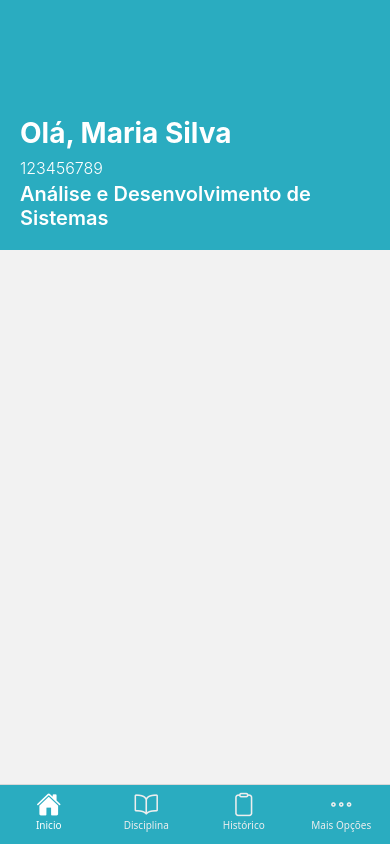
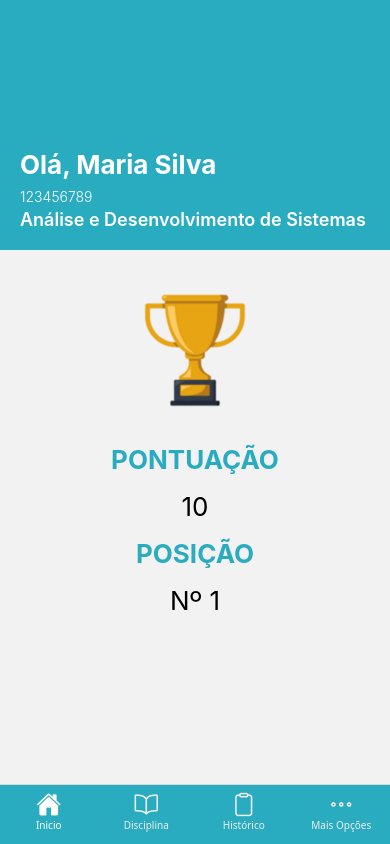
Before and after one commit to souzadevofic/edu-gaming-app, a React Native app: screen /HomeTabs in a window 390 px wide. Built offline with nearby package versions, Linux system fonts and the light colour scheme.

Commit message:
Adição do ContainerPontuacao

```diff
--- /dev/null
+++ b/src/components/ContainerPontuacao/ContainerPontuacao.js
@@ -0,0 +1,44 @@
+import React from 'react';
+import { Image, View, Text, StyleSheet } from 'react-native';
+
+export default function ContainerPontuacao({pontuacao, posicao}) {
+  return (
+    <View style={styles.container}>
+      <Image
+        source={require('../../../assets/trophy.png')}
+        style={styles.trophyImage}
+        resizeMode="contain"
+      />
+      <Text style={styles.fontLarge}>PONTUAÇÃO</Text>
+      <Text style={styles.font}>{pontuacao}</Text>
+      <Text style={styles.fontLarge}>POSIÇÃO</Text>
+      <Text style={styles.font}>Nº {posicao}</Text>
+    </View>
+  );
+}
+
+const styles = StyleSheet.create({
+  container: {
+    alignItems: 'center',
+    justifyContent: 'center',
+    padding: 16,
+    marginTop: 20,
+  },
+  trophyImage: {
+    width: 200,
+    marginBottom: 20,
+  },
+  fontLarge: {
+    color: "#2aacc0",
+    fontSize: 26,
+    fontWeight: "bold",
+    marginTop: 8,
+    marginBottom: 8,
+  },
+  font: {
+    color: "#000",
+    fontSize: 26,
+    marginTop: 8,
+    marginBottom: 8,
+  },
+});
--- a/src/components/HeaderInicio/HeaderInicio.js
+++ b/src/components/HeaderInicio/HeaderInicio.js
@@ -13,19 +13,19 @@ export default function HeaderInicio({ nomeUsuario, matricula, nomeCurso }) {
         },
         titleName: {
             color: "#fff",
-            fontSize: 28,
+            fontSize: 26,
             fontWeight: "bold",
             marginBlock: 8,
         },
         textMat: {
             color: "#fff",
-            fontSize: 16,
+            fontSize: 14,
             fontWeight: "300",
             marginBottom: 4,
         },
         textCourse: {
             color: "#fff",
-            fontSize: 20,
+            fontSize: 18,
             fontWeight: "600",
         }
     });
--- a/src/global/globalStyles.js
+++ b/src/global/globalStyles.js
@@ -11,5 +11,5 @@ export const globalStyles = StyleSheet.create({
     fontFamily: FONTS.regular,
     fontSize: 16,
     color: COLORS.text,
-  },
+  }
 });
--- a/src/pages/Inicio.js
+++ b/src/pages/Inicio.js
@@ -1,12 +1,23 @@
 import React from 'react';
 import HeaderInicio from '../components/HeaderInicio/HeaderInicio';
+import ContainerPontuacao from '../components/ContainerPontuacao/ContainerPontuacao';
+import { View } from 'react-native';
 
 // Os componentes serão importados aqui e retonados dentro do return ex: <HeaderInicio/>
 export default function Inicio() {
   return (
-    <HeaderInicio
-      nomeUsuario="Maria Silva"
-      matricula="123456789"
-      nomeCurso="Análise e Desenvolvimento de Sistemas" />
+    <View>
+      <View>
+        <HeaderInicio
+          nomeUsuario="Maria Silva"
+          matricula="123456789"
+          nomeCurso="Análise e Desenvolvimento de Sistemas" />
+      </View>
+      <View>
+        <ContainerPontuacao
+          pontuacao="10"
+          posicao="1"/>
+      </View>
+    </View>
   );
 }
```
Also changed, not shown: assets/trophy.png (added).
